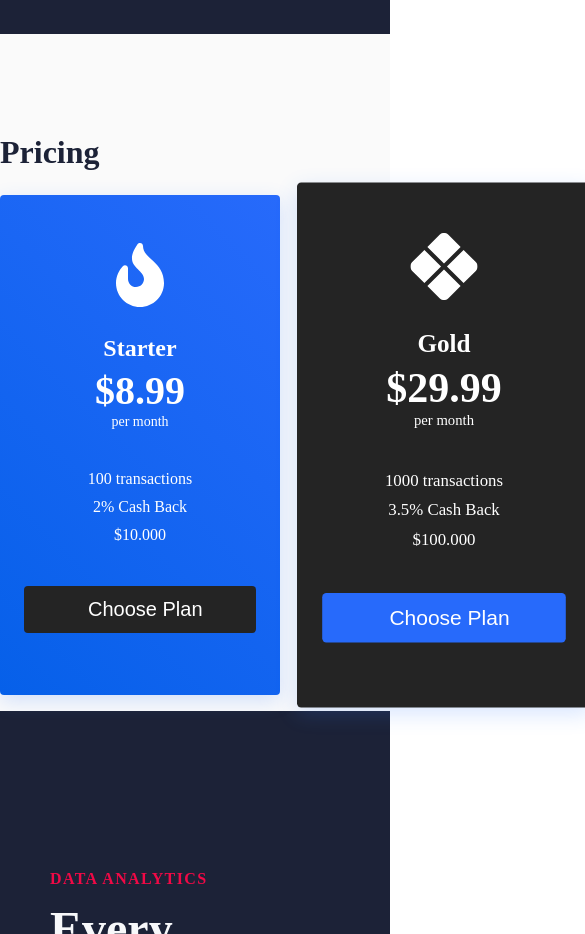
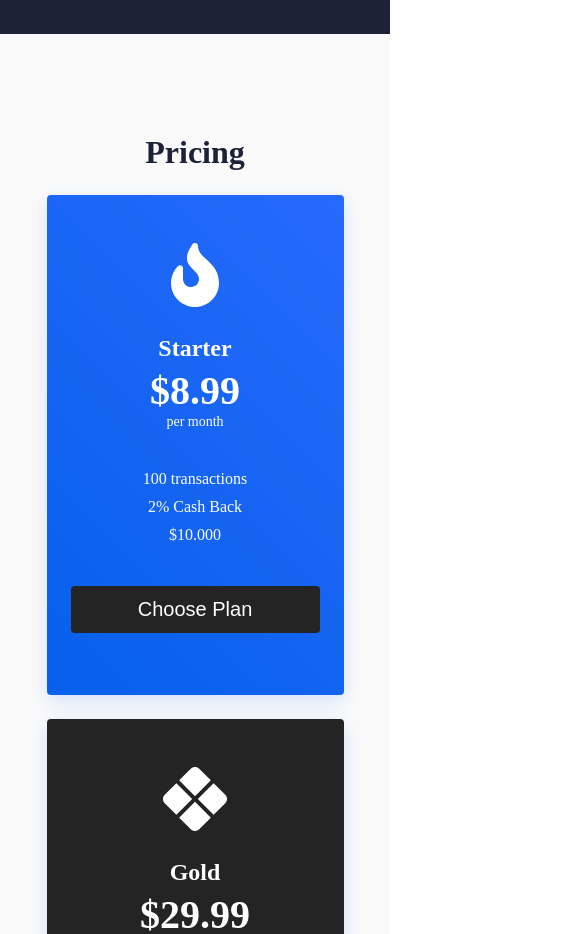
Before and after one commit to AdrianSumagui/EjemploWeb, a React (Create React App) app: page / in a window 390 px wide. Shown: the part 3380-4314 px from the top of the page, 585 px wide, since content can reach past the window. Built offline with nearby package versions, Linux system fonts and the light colour scheme.

Commit message:
Archivo Pricing.css completado

```diff
--- a/src/components/NavBar.css
+++ b/src/components/NavBar.css
@@ -74,6 +74,7 @@
 .menu-icon {
     display: none;
 }
+
 
 @media screen and (max-width: 960px) {
 
--- a/src/components/Pricing.css
+++ b/src/components/Pricing.css
@@ -111,3 +111,47 @@
     margin: 24px 0;
 
 }
+
+
+@media screen and (max-width: 960px) {
+
+.pricing__container {
+
+    display: flex;
+    flex-direction: column;
+    justify-content: center;
+    align-items: center;
+    width: 100%;
+
+}
+
+.pricing__container-card {
+
+    width: 90%;
+
+}
+
+.pricing__wrapper {
+
+    margin: 0 30px;
+    display: flex;
+    flex-direction: column;
+    align-items: center;
+
+}
+
+.pricing__container-card:nth-child(2) {
+
+    transform: scale(1);
+    background: #242424;
+    margin: 24px;
+
+}
+
+.pricing__container-card:hover {
+
+    transform: none;
+
+}
+
+}
```
